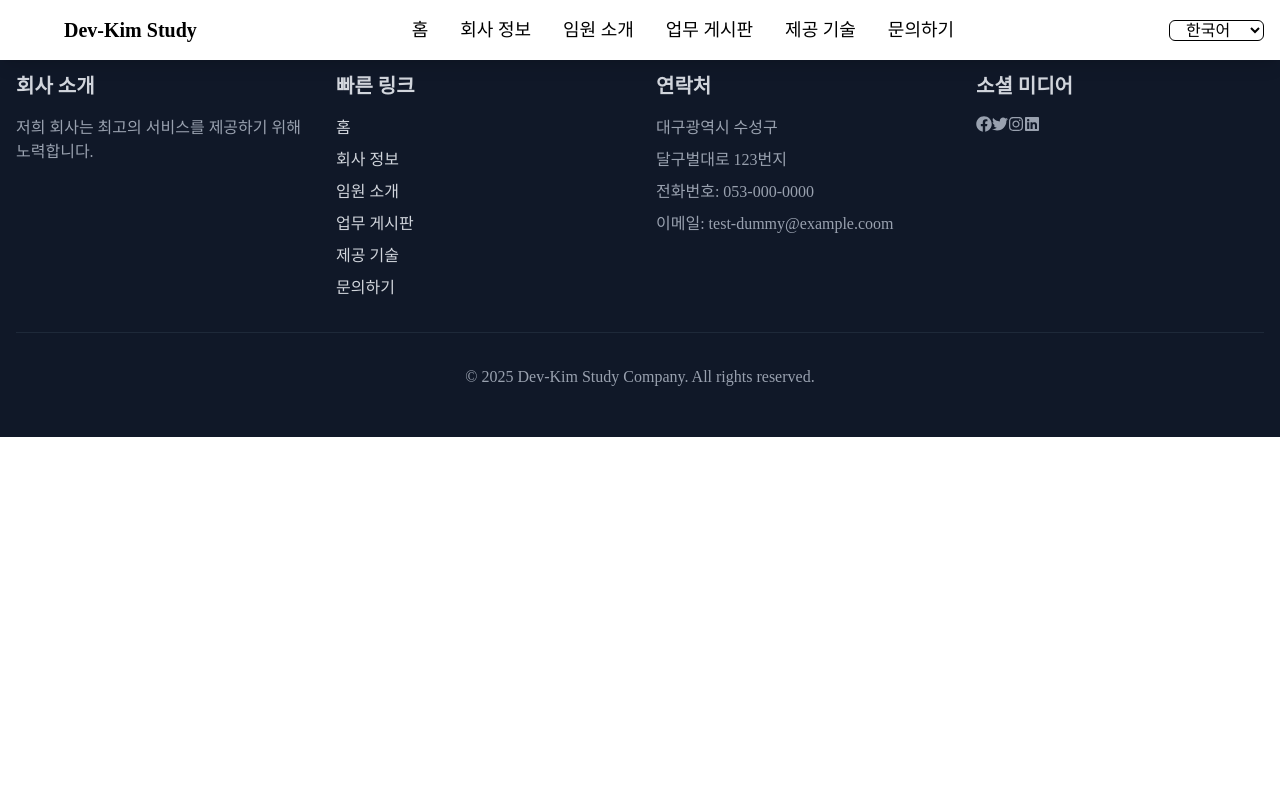
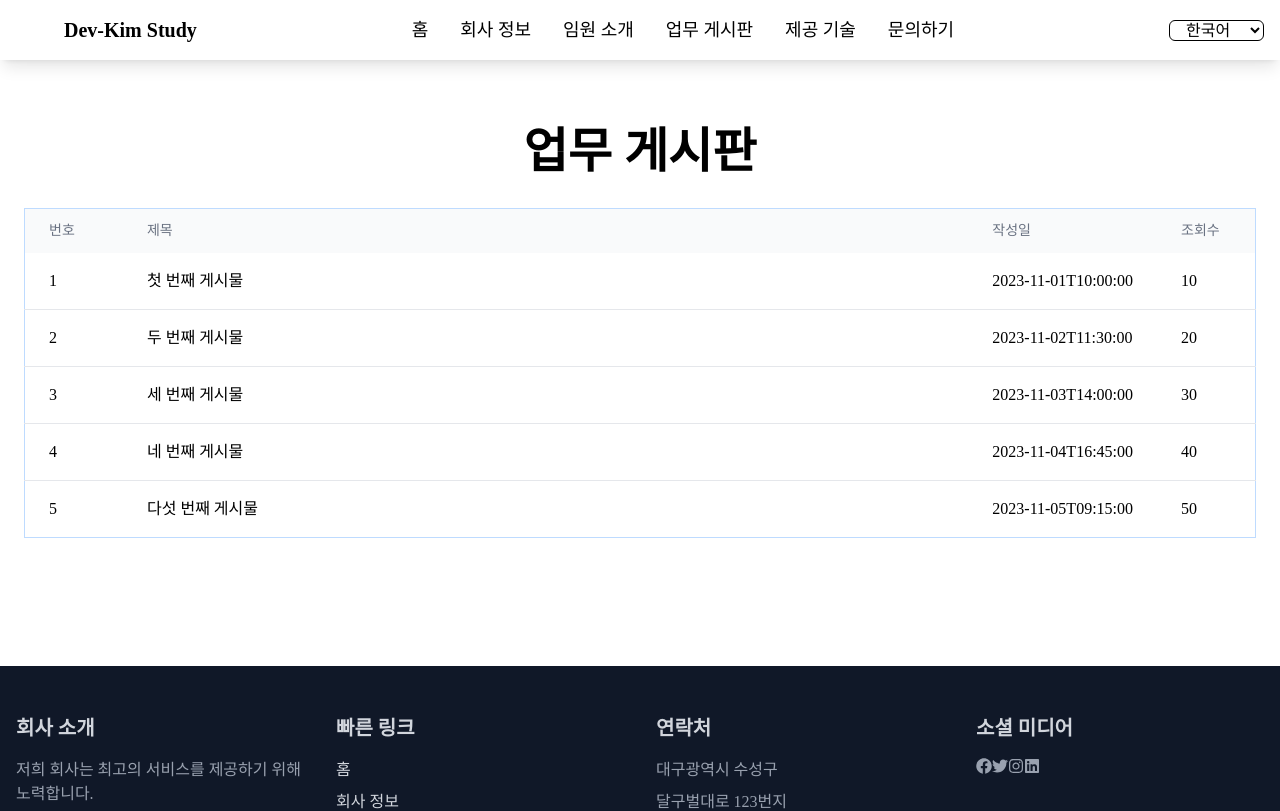
Before and after one commit to Dev-KimDonghyun/Full-Stack-Sutdy-01, a React (Vite) app in the folder Frontend/: page /board in a window 1280 px wide. Shown: the top 811 px of the page. Built offline with nearby package versions, Linux system fonts and the light colour scheme; a web font is replaced by a local one.

Commit message:
Study: Style Board.jsx using Tailwind CSS and implement Map function

```diff
--- a/Frontend/src/pages/Board.jsx
+++ b/Frontend/src/pages/Board.jsx
@@ -1,8 +1,86 @@
-import React from 'react'
+import React, { useState } from 'react'
 
 export const Board = () => {
+
+  const [currentPage, setCurrentPage ] = useState(1);
+  const [ itemsPerPage, setItemsPerPage ] = useState(10);
+
+  const dummyPosts = [
+    {
+      _id: 1,
+      number: 1,
+      title: "첫 번째 게시물",
+      createdAt: "2023-11-01T10:00:00",
+      views: 10
+    },
+    {
+      _id: 2,
+      number: 2,
+      title: "두 번째 게시물",
+      createdAt: "2023-11-02T11:30:00",
+      views: 20
+    },
+    {
+      _id: 3,
+      number: 3,
+      title: "세 번째 게시물",
+      createdAt: "2023-11-03T14:00:00",
+      views: 30
+    },
+    {
+      _id: 4,
+      number: 4,
+      title: "네 번째 게시물",
+      createdAt: "2023-11-04T16:45:00",
+      views: 40
+    },
+    {
+      _id: 5,
+      number: 5,
+      title: "다섯 번째 게시물",
+      createdAt: "2023-11-05T09:15:00",
+      views: 50
+    },
+  ];
+
+  const indexOfLastPage = currentPage * itemsPerPage;
+  const indexOfFirstPost = indexOfLastPage - itemsPerPage;
+  const currentPosts = dummyPosts.slice(indexOfFirstPost, indexOfLastPage);
+
   return (
-    <div>Board</div>
+    <div className='p-4 md:p-6 max-w-7xl mx-auto md:py-32'>
+      <h1 className='text-4xl md:text-5xl font-bold mb-6 md:mb-8 text-center '>
+        업무 게시판
+      </h1>
+      <div className='overflow-x-auto'>
+        <table className='min-w-full bg-white border rounded-lg border-blue-200'>
+          <thead className='bg-gray-50'>
+            <tr>
+              <th className='px-6 py-3 text-left text-sm font-medium text-gray-500 uppercase tracking-winder w-[8%]'>
+                번호
+              </th>
+              <th className='px-6 py-3 text-left text-sm font-medium text-gray-500 uppercase tracking-winder w-auto'>
+                제목
+              </th>
+              <th className='px-6 py-3 text-left text-sm font-medium text-gray-500 uppercase tracking-winder w-[15%]'>
+                작성일
+              </th>
+              <th className='px-6 py-3 text-left text-sm font-medium text-gray-500 uppercase tracking-winder w-[8%]'>
+                조회수
+              </th>
+            </tr>
+          </thead>
+          <tbody className='divide-y divide-gray-200'>{currentPosts.map((post) => (
+            <tr key={post._id} className='hover:bg-gray-50 cursor-pointer'>
+              <td className='px-6 py-4 whitespace-nowrap'>{post.number}</td>
+              <td className='px-6 py-4 whitespace-nowrap'>{post.title}</td>
+              <td className='px-6 py-4 whitespace-nowrap'>{post.createdAt}</td>
+              <td className='px-6 py-4 whitespace-nowrap'>{post.views}</td>
+            </tr>
+          ))}</tbody>
+        </table>
+      </div>
+    </div>
   )
 }
 
```
